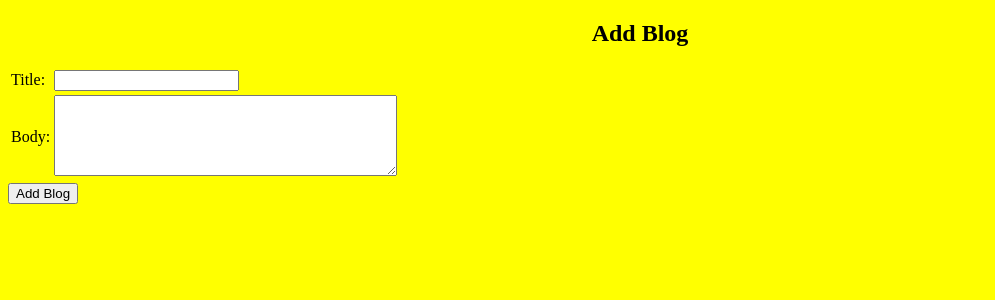
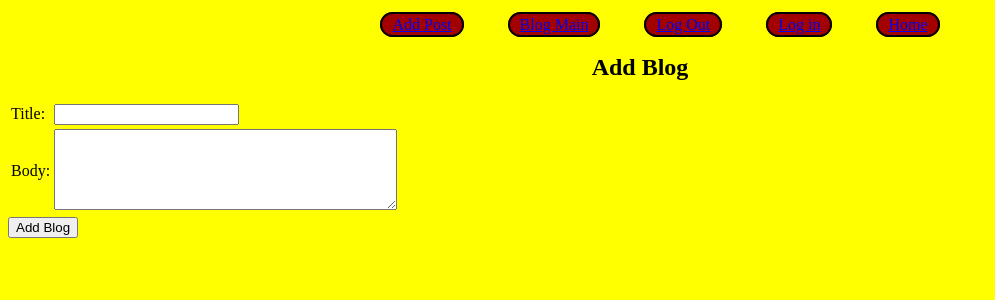
Before and after one commit to Yutreess/blogz, a Flask app: page /newpost in a window 1280 px wide. Shown: the top 300 px of the page, without its empty margins (0-995 px from the left). Run offline with Flask 2, Linux system fonts and the light colour scheme; the visitor is signed in with stand-in values (Sample User, id 1); some libraries are stand-ins or nearby versions.

Commit message:
User is required to log in to create posts, and users can log out.

```diff
--- a/main.py
+++ b/main.py
@@ -19,12 +19,13 @@ class Blog(db.Model):
   post_time = db.Column(db.DateTime)
   owner_id = db.Column(db.Integer, db.ForeignKey('user.id'))
 
-  def __init__(self, title, body, post_time=None):
+  def __init__(self, title, body, owner, post_time=None):
     self.title = title
     if post_time is None:
       post_time = datetime.utcnow()
     self.post_time = post_time
     self.body = body
+    self.owner = owner
 
 # User Class
 class User(db.Model):
@@ -37,9 +38,23 @@ class User(db.Model):
     self.username = username
     self.password = password
 
+
+# Default to signup or login page if user is not logged in
+@app.before_request
+def require_login():
+  allowed_routes = ['login', 'check_login',
+    'signup', 'check_signup',
+    'list_blogs', 'index']
+  if request.endpoint not in allowed_routes \
+    and 'username' not in session \
+    and '/static/' not in request.path:
+
+    flash("You need to be logged in to create a post or log out")
+    return redirect('/login')
+
 # Main Blog page
 @app.route('/blog', methods=['POST', 'GET'])
-def index():
+def list_blogs():
   blog_id = request.args.get('id')
 
   # Find blog id query parameter, and load the blog post
@@ -68,8 +83,11 @@ def check_login():
   # Get User from database
   user = User.query.filter_by(username=username).first()
 
+  # Check if username is empty
+  if not username:
+    uname_error = 'Please enter a Username'
   # If username and password are correct as in the database
-  if user and user.password == password:
+  elif user and user.password == password:
     session['username'] = username
     flash("Logged in!")
   # If username is in database, but incorrect password
@@ -81,14 +99,20 @@ def check_login():
 
   # Check for any previous errors. Rerender if present.
   if uname_error or password_error:
-    return redirect("/login", title="Login",
+    return render_template("login.html", title="Login",
     username=username,
     uname_error=uname_error, password_error=password_error)
   # If no error messages are present, good to go.
   else:
     return redirect('/newpost')
 
-
+# Log out
+@app.route('/logout')
+def logout():
+  if session['username']:
+    del session['username']
+    flash("Logged Out!")
+    return redirect('/blog')
 
 # Render Signup Page
 @app.route('/signup')
@@ -97,7 +121,6 @@ def signup():
 
 # Process Signup Form
 @app.route('/signup', methods=['POST'])
-# TODO - write function "def check_signup():" to validate form
 def check_signup():
   # Get Form input
   username = request.form['username']
@@ -185,7 +208,6 @@ def check_signup():
 # New Post Form
 @app.route('/newpost', methods=['GET'])
 def render_form():
-
   return render_template("add-post.html", title="Add Post")
 
 # Process New Post Form
@@ -195,6 +217,9 @@ def add_post():
   post_body = request.form['body']
   title_error = ''
   body_error = ''
+
+  # Find Username of poster
+  owner = User.query.filter_by(username=session['username']).first()
 
   # Check if title is empty
   if not post_title:
@@ -213,7 +238,7 @@ def add_post():
   # If there's no errors, good to add the post
   else:
     # Add new post to the Database
-    new_post = Blog(post_title, post_body)
+    new_post = Blog(post_title, post_body, owner)
     db.session.add(new_post)
     db.session.commit()
     # Redirect to that blog post
--- a/templates/base.html
+++ b/templates/base.html
@@ -18,6 +18,16 @@
       </ul>
     {% endwith %}
 
+    <nav>
+      <ul class='navbar'>
+          <li><a href="/newpost">Add Post</a></li>
+          <li><a href="/blog">Blog Main</a></li>
+          <li><a href="/logout">Log Out</a></li>
+          <li><a href="/login">Log in</a></li>
+          <li><a href="/">Home</a></li>
+        </ul>
+    </nav>
+
     {% block content %}
 
     {% endblock %}
--- a/templates/post.html
+++ b/templates/post.html
@@ -3,6 +3,7 @@
 
 {% for blog in blog %}
 <h2>{{blog.title}}</h2>
+<h4>by {{blog.owner_id}}</h4>
 
 <p>{{blog.body}}</p>
 {% endfor %}
```
Also changed, not shown: templates/blog.html (+3 -7 lines).
